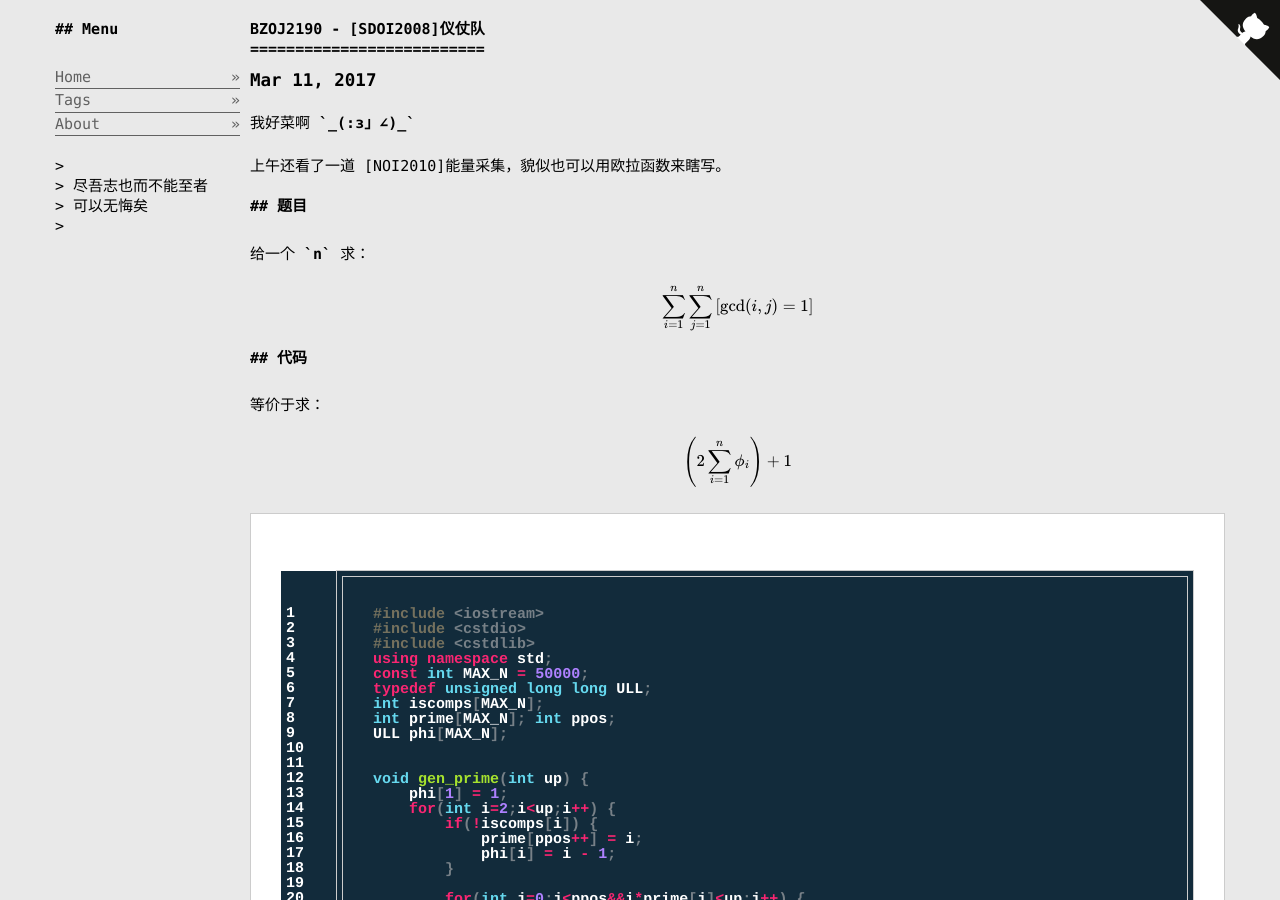
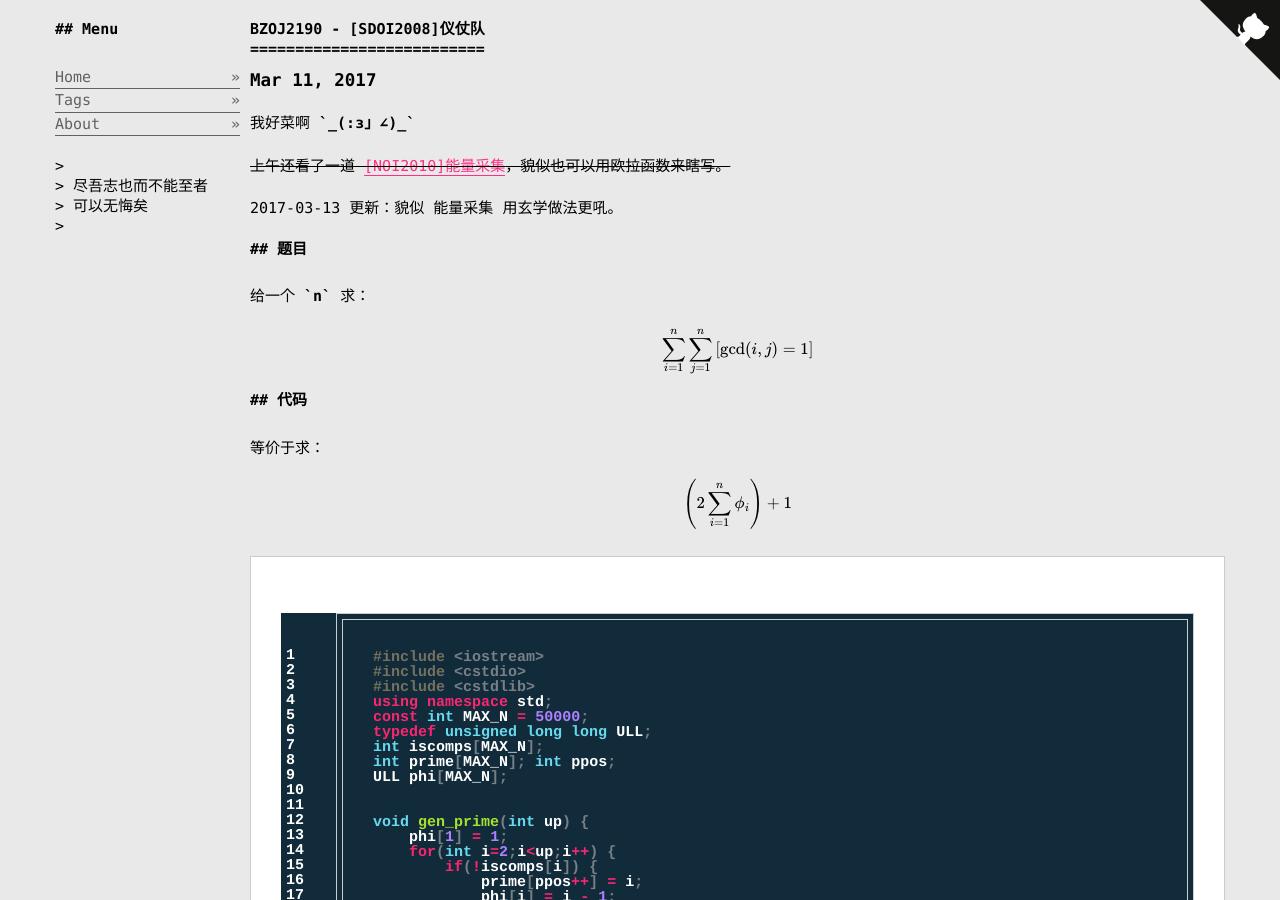
Before and after one commit to zbaxrl/zbaxrl.github.io, a Jekyll site: the page built from _posts/2017-03-11-bzoj2190.md, in a window 1280 px wide and 900 px high. Built offline with Jekyll 4.4.1, drawn with Linux system fonts in a browser that asks for light colours; formulas are drawn with MathJax 3.

Commit message:
[BLOG] BZOJ2190 - [SDOI2008]仪仗队

```diff
--- a/_posts/2017-03-11-bzoj2190.md
+++ b/_posts/2017-03-11-bzoj2190.md
@@ -8,7 +8,9 @@ tags: [欧拉函数]
 
 我好菜啊 `_(:з」∠)_`
 
-上午还看了一道 [NOI2010]能量采集，貌似也可以用欧拉函数来瞎写。
+<del>上午还看了一道 [[NOI2010]能量采集]({% post_url 2017-03-13-bzoj2005 %})，貌似也可以用欧拉函数来瞎写。</del>
+
+2017-03-13 更新：貌似 能量采集 用玄学做法更吼。
 
 ## 题目
 给一个 `n` 求：
```
